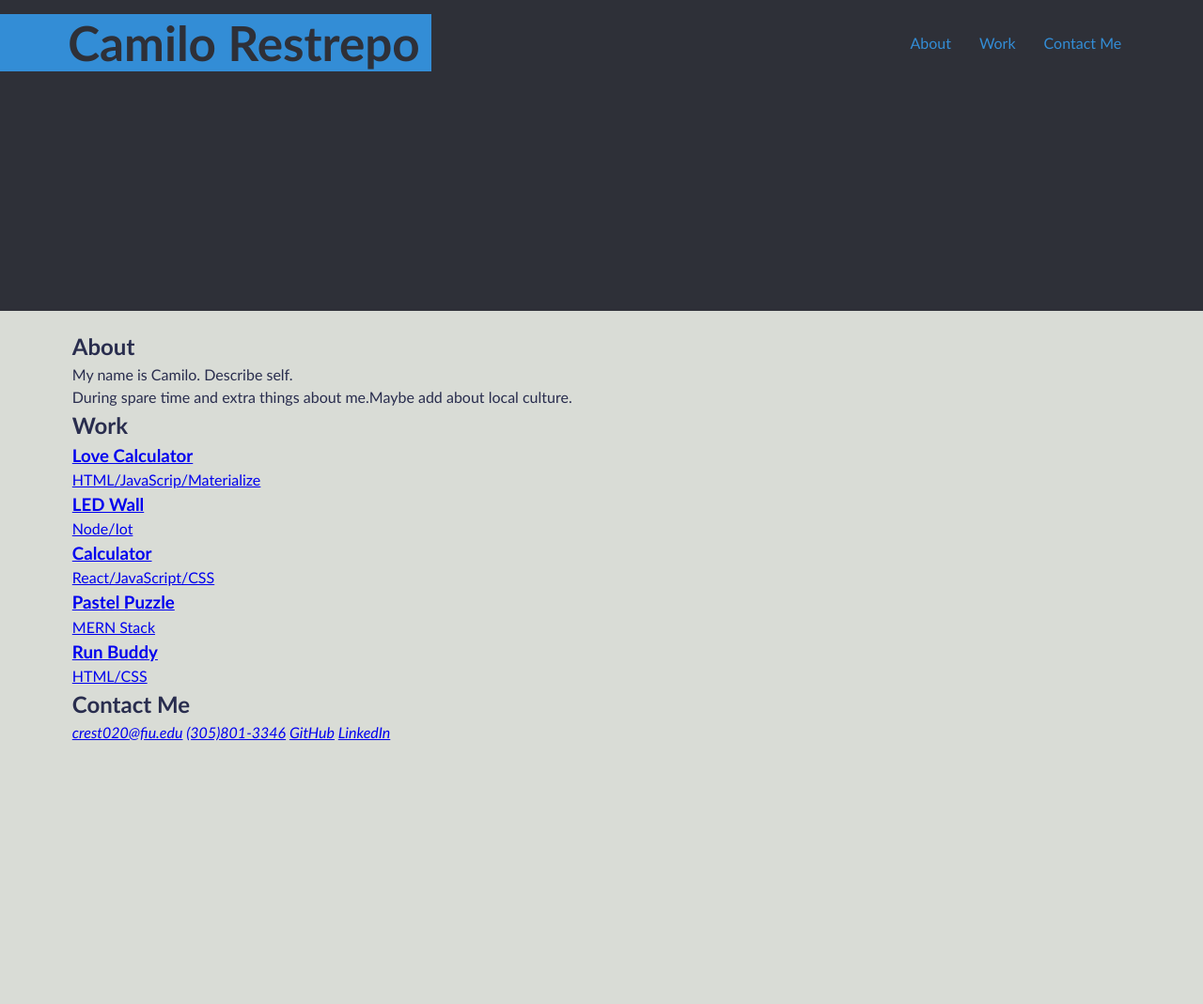
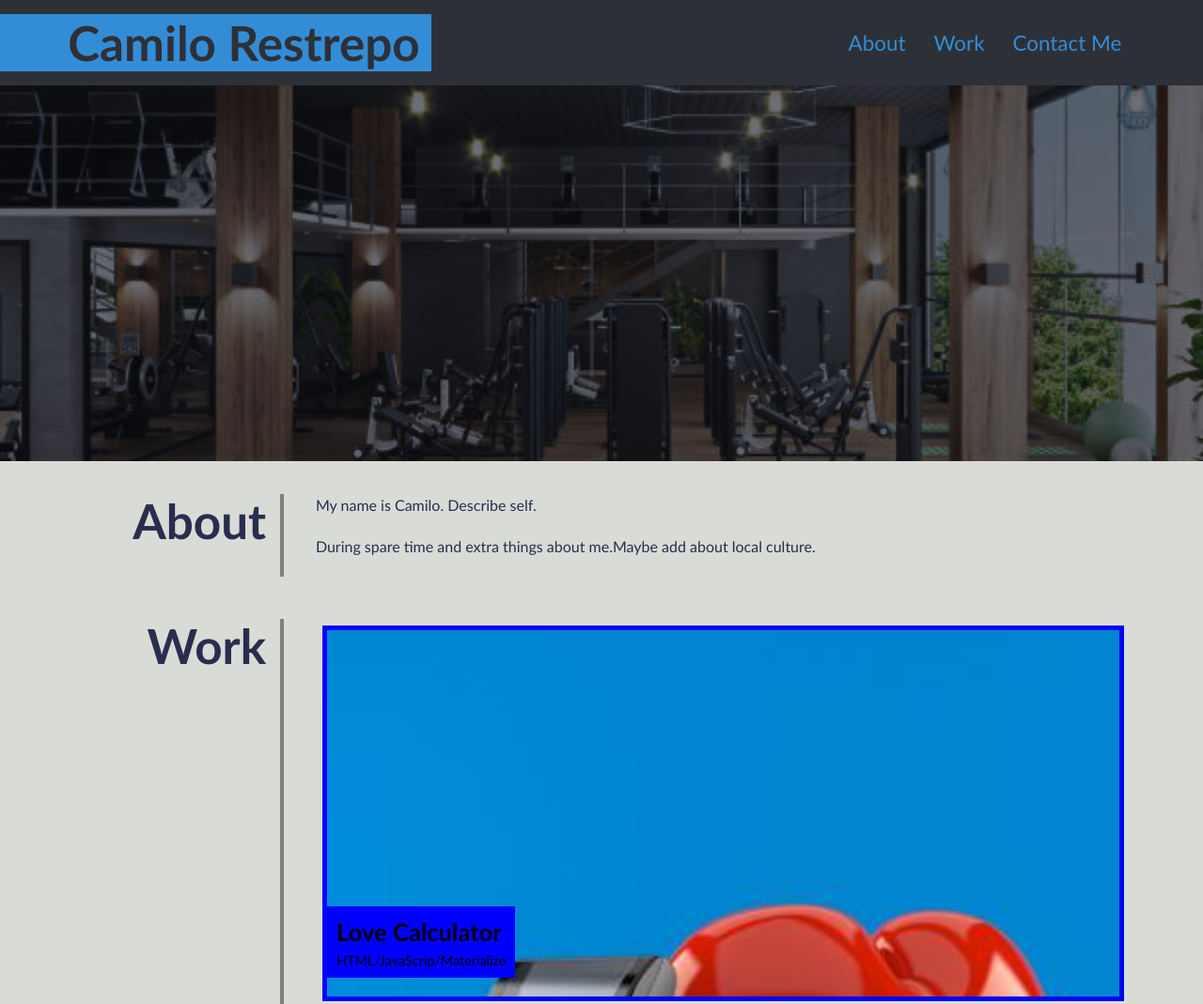
Before and after one commit to MiloRestrepo/Camilo-Restrepo-Portfolio, a plain HTML site: page index.html in a window 1280 px wide. Shown: the top 1069 px of the page at 94% size. Before the commit the page ends 837 px from the top, so only its background shows below. Drawn offline with Linux system fonts and the light colour scheme.

Commit message:
finished css and html

```diff
--- a/assets/css/style.css
+++ b/assets/css/style.css
@@ -49,9 +49,6 @@ header h1 {
     line-height: 1;
 }
 
-header h1 .seo {
-    color: #d9dcd6;
-}
 
 header nav {
     display: flex;
@@ -65,6 +62,7 @@ nav a {
     text-decoration: none;
     padding: 5px 10px;
     margin-right: 10px;
+    font-size: 1.4rem;
 }
 nav a:hover {
     background-size: 100% 100%;
@@ -77,9 +75,9 @@ nav a:last-child {
 /*hero*/
 
 .hero {
-    min-height: 30vh;
+    min-height: 50vh;
     background: var(--tertiary);
-    background-image: url("../images/#");
+    background-image: url("../images/gym.jpg");
     background-size: cover;
     background-position: center;
     background-blend-mode: soft-light;
@@ -105,57 +103,111 @@ main {
 }
 
 .page-section {
-
+margin: 25px 0;
+padding: 10px 0;
+display:flex;
+flex-direction: row;
+flex-wrap: wrap;
+align-items: stretch;
+justify-content: space-between;
 }
 
 .page-section > h2 {
-
+flex: 0 0 20%;
+text-align: right;
+padding-right: 15px;
+border-right: 4px solid gray;
+font-size: 4vw;
+line-height: 1.1;
 }
 
 .page-section > div {
+flex: 0 0 77%;
 
 }
 
 .page-section p {
+margin-bottom: 20px;
+}
+
+.flex-section {
+display: flex;
+flex-wrap: wrap;
+justify-content: center;
+}
+
+.box-item {
+border: 5px solid blue;
+background-color: gray;
+color: black;
+min-height: 150px;
+max-height: 150px;
+flex-basis: calc(50% - 1em);
+display: flex;
+align-items: flex-end;
+padding: 0 0 20px 0;
+margin: 0.5em;
+text-decoration: none;
+background-size: 150%;
+transition: all 0.5s;
+font-size: 0.9rem;
+}
+
+.box-item:first-child {
+min-height: 400px;
+flex-basis: 100%;
 
 }
 
-.flex-section {
-
+.box-item:hover {
+background-color: aqua;
 }
 
-.flex-item {
-
+.box-item div {
+background-color: blue;
+padding: 8px 10px;
 }
 
-.flex-item:first-child {
-
-}
-
-.flex-item:hover {
-
-}
-
-.flex-item div {
-
-}
-
-.flex-item h3 {
-
+.box-item h3 {
+font-size: 1.6rem;
 }
 
 .contact address {
-
+display: flex;
+flex-wrap: wrap;
+justify-content: space-around;
+align-items: center;
+height: 100%;
 }
 
 .contact address a {
-
+color: black;
+padding: 5px;
+text-decoration: none;
+font-size: 1.3rem;
+font-style: normal;
+display: inline-block;
+margin: 0 0.2rem 0.1rem;
 }
 
-.contact address a :hover {
+.contact address a:hover {
+background-size: 100% 88%;
+color: aqua;
 
 }
 
 .surf {
-    background-image: url("../images/#");
+    background-image: url("../images/lovecalc.jpg");
 }
+.led {
+    background-image: url("../images/party.jpg");
+}
+.calc {
+    background-image: url("../images/passwordgen.jpg");
+}
+.puzzle {
+    background-image: url("../images/quiz.jpg");
+}
+.run {
+    background-image: url("../images/commingsoon.jpg");
+}
--- a/index.html
+++ b/index.html
@@ -56,27 +56,27 @@
                         <span>HTML/JavaScrip/Materialize</span>
                     </div>
                 </a>
-                <a href="#" class="box-item led">
+                <a href="https://ouiii-party.herokuapp.com/" class="box-item led">
                     <div>
-                        <h3>LED Wall</h3>
-                        <span>Node/Iot</span>
+                        <h3>Ouiii Party</h3>
+                        <span>MVC/MySQL/Bulma</span>
                     </div>
                 </a>
                 <a href="#" class="box-item calc">
                     <div>
-                        <h3>Calculator</h3>
-                        <span>React/JavaScript/CSS</span>
+                        <h3>Password Generator</h3>
+                        <span>HTML/CSS/JAVASCRIPT</span>
                     </div>
                 </a>
                 <a href="#" class="box-item puzzle">
                     <div>
-                        <h3>Pastel Puzzle</h3>
-                        <span>MERN Stack</span>
+                        <h3>Code Quiz</h3>
+                        <span>HTML/CSS/JAVASCRIPT</span>
                     </div>
                 </a>
                 <a href="#" class="box-item run">
                     <div>
-                        <h3>Run Buddy</h3>
+                        <h3>Comming Soon</h3>
                         <span>HTML/CSS</span>
                     </div>
                 </a>
```
Also changed, not shown: assets/images/commingsoon.jpg (added), assets/images/gym.jpg (added), assets/images/lovecalc.jpg (added), assets/images/party.jpg (added), assets/images/passwordgen.jpg (added), assets/images/quiz.jpg (added).
